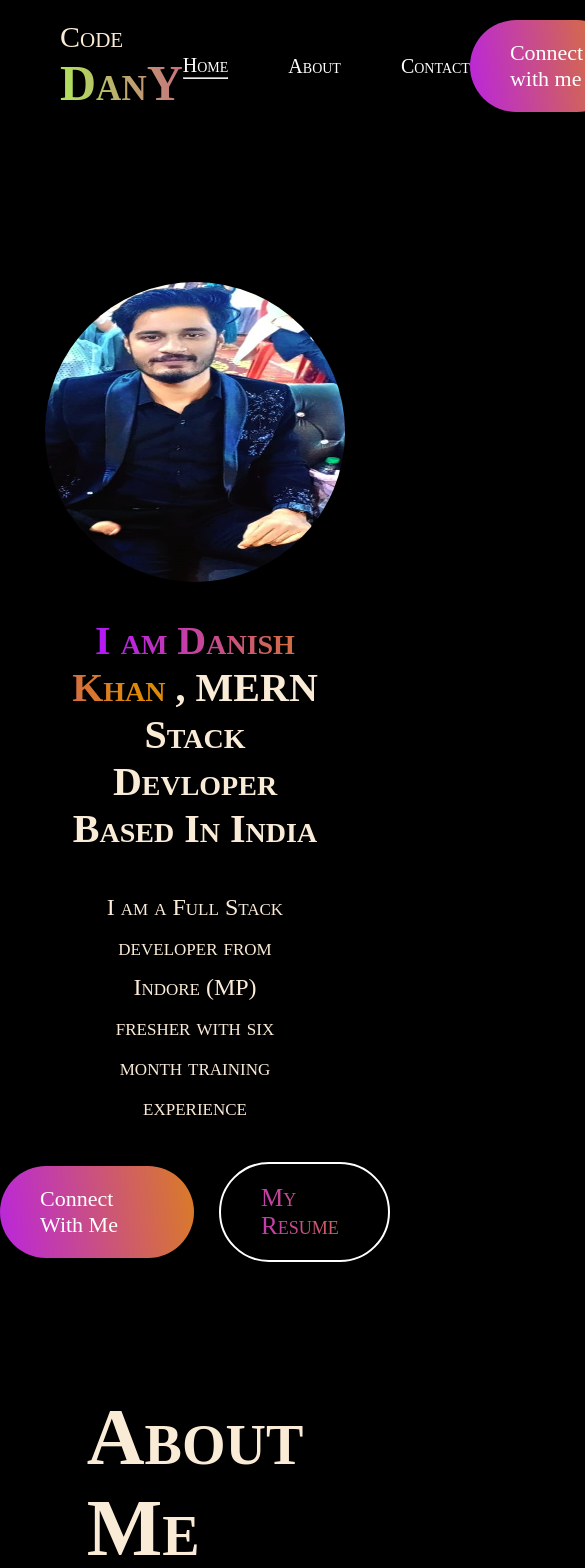
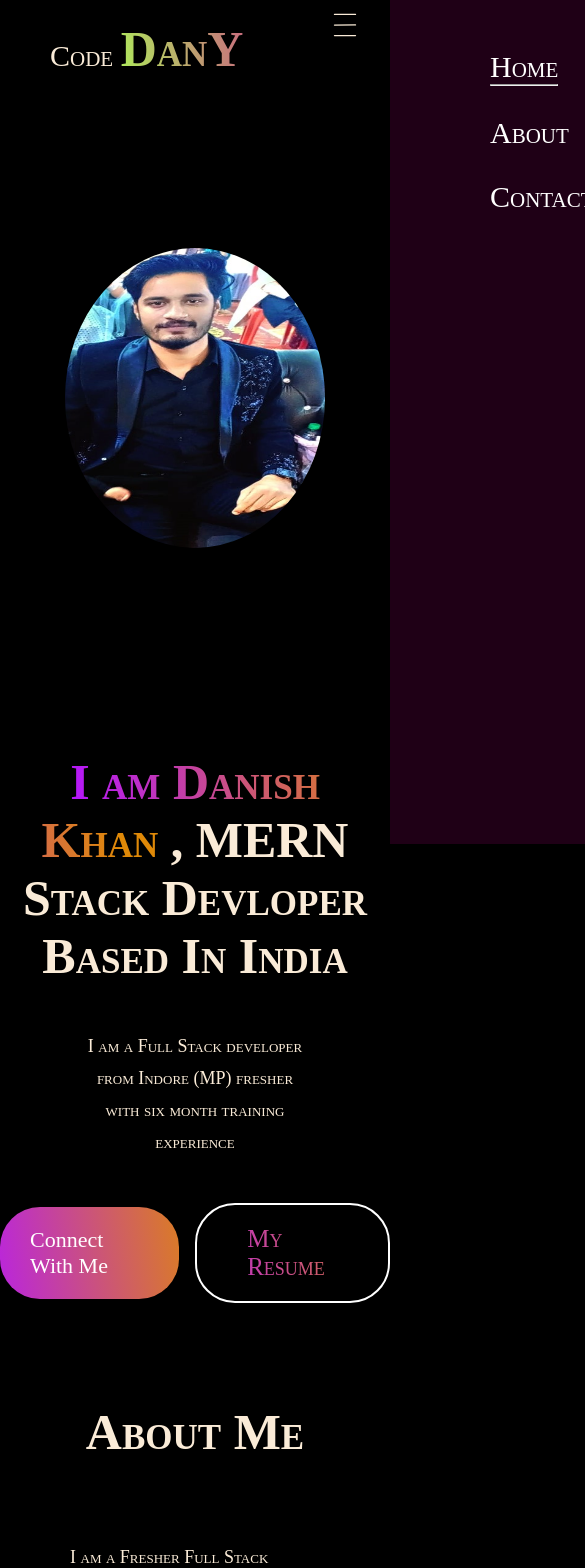
Before and after one commit to danishkhan8055/my-portfolio, a React (Create React App) app: page / in a window 390 px wide. Shown: the top 1568 px of the page, 585 px wide, since content can reach past the window. Built offline with nearby package versions, Linux system fonts and the light colour scheme.

Commit message:
responsive for mobile

```diff
--- a/src/Components/About component/About.css
+++ b/src/Components/About component/About.css
@@ -91,3 +91,45 @@ align-items: center;
     transform: scale(1.15);
     transition: 0.5s;
 }
+
+@media(max-width:768px){
+    .about{
+        gap: 80px;
+        margin: 50px 70px;
+    }
+    .about-title h1{
+        font-size: 50px;
+        padding: 0;
+    }
+    .about-section{
+        flex-direction: column;
+
+    }
+    .about-left{
+        display: none;
+    }
+    .about-para{
+        font-size: 18px;
+        line-height: 32px;
+    }
+    .about-skill{
+        gap: 20px;
+        align-items: center;
+    }
+    .about-skill p{
+        font-size: 20px;
+    }
+    .about-skill hr{
+        height: 6px;
+    }
+    .about-achievements{
+        justify-content: space-between;
+    }
+    .about-achievement{
+        gap: 10px;
+    }
+    .about-achievement h1{
+        font-size: 34px;
+        font-weight: 700;
+    }
+}
--- a/src/Components/Contact Component/Contact.css
+++ b/src/Components/Contact Component/Contact.css
@@ -6,7 +6,7 @@
     gap: 80px;
     margin: 80px 170px;
 }
-.conatct-name{
+.contact-name{
     font-variant: petite-caps;
     font-size: 50px;
     padding: 0px 30px;
@@ -96,3 +96,44 @@
 .contact-submit:hover{
     transform: scale(1.03);
 }
+
+@media(max-width:768px){
+    .contact{
+        gap: 50px;
+        margin: 50px 70px;
+        align-items: start;
+    }
+    .contact-name h1{
+        padding: 0;
+        font-size: 50px;
+        font-weight: 600;
+
+    }
+    .contact-section{
+        flex-direction: column;
+    }
+    .contact-left h1{
+        font-size: 54px;
+    }
+    .contact-left p{
+        font-size: 18px;
+    }
+    .contact-detail{
+        gap: 20px;
+    }
+    .contact-right label{
+        font-size: 20px;
+    }
+    .contact-right input{
+        width: 100%;
+        font-size: 20px;
+    }
+    .contact-right textarea{
+        width: 90%;
+        font-size: 20px;
+    }
+    .contact-submit{
+        font-size: 20px;
+        padding: 15px 40px;
+    }
+}
--- a/src/Components/Contact Component/Contact.js
+++ b/src/Components/Contact Component/Contact.js
@@ -44,7 +44,7 @@ function Contact() {
     <>
       <ToastContainer autoClose={2000} />
       <div id="contact" className="contact">
-        <div className="conatct-name">
+        <div className="contact-name">
           <h1>Get In Touch</h1>
         </div>
         <div className="contact-section">
--- a/src/Components/Footer component/Footer.css
+++ b/src/Components/Footer component/Footer.css
@@ -61,3 +61,17 @@
     transform: scale(1.1);
     transition: (0.3s);
 }
+@media(max-width:768px){
+    .footer{
+        margin: 50px 70px;
+    }
+    .footer-top{
+        flex-direction: column;
+        gap: 50px;
+    }
+    .footer-bottom{
+        display: flex;
+        flex-direction: column-reverse;
+        margin-bottom: 50px;
+    }
+}
--- a/src/Components/Hero component/Hero.css
+++ b/src/Components/Hero component/Hero.css
@@ -68,3 +68,34 @@ border-color: #B415FF;
     text-decoration: none;
     color: white;
 }
+@media(max-width:768px){
+    .hero img{
+        margin-bottom: 120px;
+        width: 260px;
+    }
+    .hero h1{
+        margin-top: 50px;
+        width: 90%;
+        font-size: 50px;
+    }
+    .hero p{
+        width: 60%;
+        line-height: 32px;
+        font-size: 18px;
+        margin: 10px 0px;
+    }
+    .hero-action{
+        gap: 16px;
+        font-size: 18px;
+        font-weight: 500;
+        margin-bottom: 50px;
+    }
+    .hero-connect{
+        padding: 20px 30px;
+        border-radius: 40px;
+    }
+    .resume{
+        padding: 20px 50px;
+        border-radius: 40px;
+    }
+}
--- a/src/Components/Nav component/Nav.css
+++ b/src/Components/Nav component/Nav.css
@@ -1,29 +1,4 @@
-/* .main-div{
-    display: inline-flex;
-    column-gap: 100px;
-    border : 2px solid black;
-    padding-right: 24px;
-}
 
-
-
-.unorderlist{
-    display: inline-flex;
-    margin: 10px 12px 0 180px;
-    justify-content: space-between;
-    column-gap: 70px;
-    float: right;
-    font-size :large;
-    font-stretch: expanded;
-    font-variant: petite-caps;
-    }
-    .font-div{
-        display: flex;
-        gap: 30px;
-        margin: 15px 0 0 120px;
-        font-size: larger;
-        float: right;
-        } */
         .heading{
 
             font-size: 30px;
@@ -71,3 +46,51 @@
     text-decoration: none;
     color: white;
 }
+.nav-mob-close{
+    display: none;
+}
+.nav-mob-open{
+    display: none;
+}
+
+@media(max-width : 768px){
+    .navbar{
+        margin: 20px 50px;
+    }
+    .nav-connect{
+        display: none;
+    }
+    .nav-mob-open{
+        display: block;
+        position: fixed;
+        right: 30px;
+        top: 10px;
+    }
+    .nav-mob-close{
+        display: block;
+        position: relative;
+        top: 30px;
+        left: 290px;
+        width: 30px;
+    }
+    .nav-menu{
+        position: fixed;
+        flex-direction: column;
+        align-items: start;
+        top: 0;
+        gap: 30px;
+        background-color: #1F0016;
+        width: 350px;
+        height: 100%;
+        z-index: 2;
+        transition: right 0.5s;
+        right: -350px;
+    }
+    .nav-menu li {
+        font-size: 30px;
+        padding-left: 100px;
+        flex-direction: row;
+        gap: 20px;
+    }
+
+}
--- a/src/Components/Nav component/Nav.js
+++ b/src/Components/Nav component/Nav.js
@@ -1,20 +1,32 @@
 import "./Nav.css";
+import { CiMenuBurger } from "react-icons/ci";
+import { MdCancel } from "react-icons/md";
 import AnchorLink from "react-anchor-link-smooth-scroll";
-import { useState } from "react";
+import { useRef, useState } from "react";
 
 
 
 const Nav = () =>{
     const [select , setSelect ] = useState("home")
+    const menuRef = useRef();
+
+    const openMenu = () =>{
+        menuRef.current.style.right="0";
+    }
+    const closeMenu = () =>{
+        menuRef.current.style.right="-350px"
+    }
     return (
         <>
         <div className="navbar">
             <div className="heading">
                 <span>Code <strong>DanY</strong></span>
+                <CiMenuBurger className="nav-mob-open" onClick={openMenu}/>
             </div>
 
-        <ul className="nav-menu">
 
+        <ul className="nav-menu" ref={menuRef}>
+            <MdCancel className="nav-mob-close" onClick={closeMenu}/>
             <AnchorLink className="anchorlink" href="#home" offset={50}>
                   <li onClick={()=> setSelect("home")}> Home {select==="home"? <hr/> : <></>}</li>
             </AnchorLink >
@@ -30,11 +42,6 @@ const Nav = () =>{
 
         </ul>
 
-        {/* <div className="font-div">
-             <FaYoutube />
-             <FaGithub/>
-             <FaInstagramSquare/>
-        </div> */}
         <div className="nav-connect">
           <AnchorLink className="button" href="#contact" offset={50}>  Connect with me </AnchorLink>
         </div>
```
